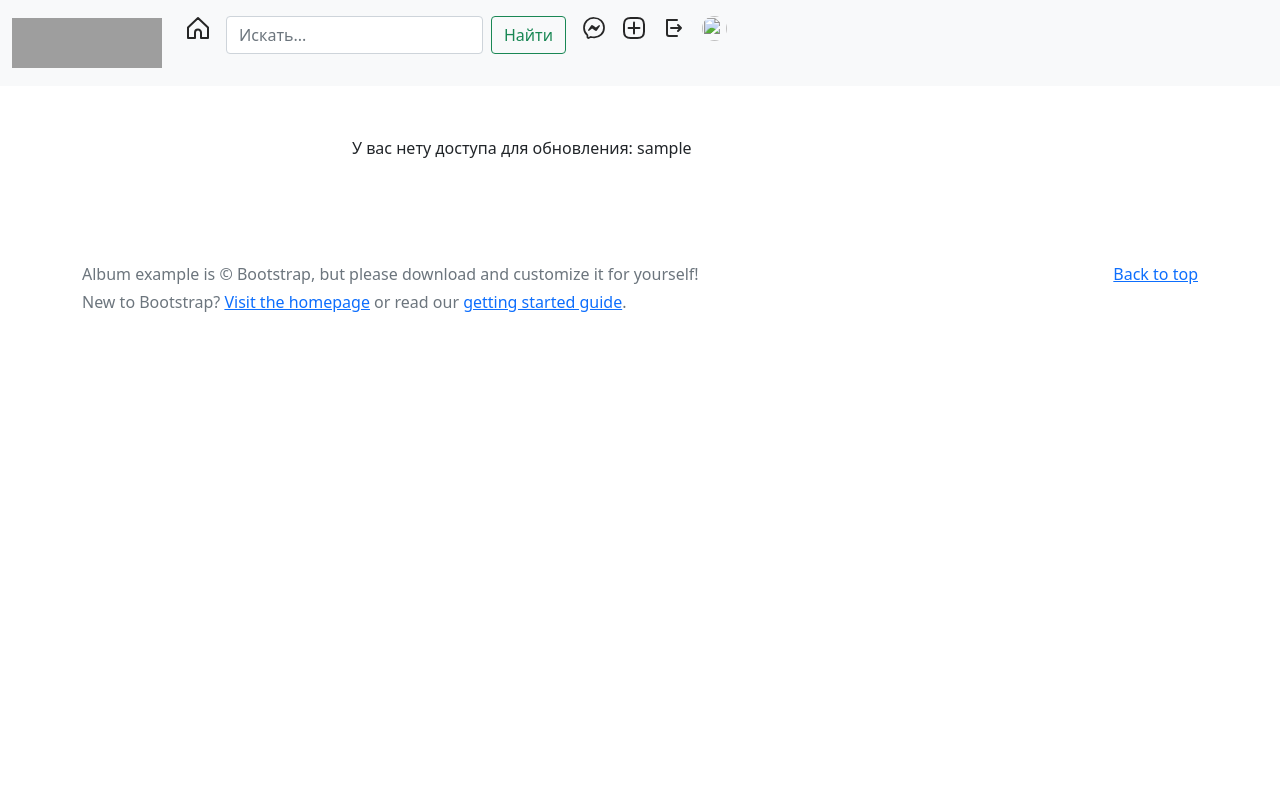
After one commit to Toktorov/Instagram22, a Django app: page /account/update/1 in a window 1280 px wide. The commit adds this page. Run offline with Django 4.2, Linux system fonts and the light colour scheme; tables that the repository leaves empty hold one stand-in row (values such as "Sample post"); some libraries are stand-ins or nearby versions; grey boxes are pictures that could not be loaded.

Commit message:
user update profile

```diff
--- a/instagram/urls.py
+++ b/instagram/urls.py
@@ -16,7 +16,7 @@ Including another URLconf
 from django.contrib import admin
 from django.urls import path
 from posts.views import index, post_detail, post_create, post_update, post_delete
-from users.views import register, user_login, account
+from users.views import register, user_login, account, account_update
 from django.conf import settings
 from django.conf.urls.static import static
 from django.contrib.auth.views import LogoutView
@@ -31,7 +31,8 @@ urlpatterns = [
     path('register/', register, name = "register"),
     path('login/', user_login, name = "user_login"),
     path('logout/', LogoutView.as_view(next_page = "index"), name = "logout"),
-    path('account/<int:id>',account, name = "account")
+    path('account/<int:id>',account, name = "account"),
+    path('account/update/<int:id>', account_update, name = "account_update"),
 ]
 
 urlpatterns += static(settings.MEDIA_URL, document_root=settings.MEDIA_ROOT)
--- /dev/null
+++ b/templates/account_update.html
@@ -0,0 +1,69 @@
+<html lang="en">
+<head>
+    <meta charset="UTF-8">
+    <meta http-equiv="X-UA-Compatible" content="IE=edge">
+    <meta name="viewport" content="width=device-width, initial-scale=1.0">
+    <title>Document</title>
+    <link href="https://cdn.jsdelivr.net/npm/bootstrap@5.0.2/dist/css/bootstrap.min.css" rel="stylesheet" integrity="sha384-EVSTQN3/azprG1Anm3QDgpJLIm9Nao0Yz1ztcQTwFspd3yD65VohhpuuCOmLASjC" crossorigin="anonymous">
+<script src="https://cdn.jsdelivr.net/npm/bootstrap@5.0.2/dist/js/bootstrap.bundle.min.js" integrity="sha384-MrcW6ZMFYlzcLA8Nl+NtUVF0sA7MsXsP1UyJoMp4YLEuNSfAP+JcXn/tWtIaxVXM" crossorigin="anonymous"></script>
+</head>
+<body>
+  {% include 'include/header.html' %}
+
+    {% if user.is_authenticated and request.user == user %}
+    <div style="margin: 50px 0;" class="row">
+        <div style="max-width:600px !important; margin:0 auto !important;" class="container">
+            <form method="POST" enctype='multipart/form-data'>
+                {% csrf_token %}
+                <div class="mb-3">
+                    <label for="exampleInputEmail1" class="form-label">Имя пользователя</label>
+                    <input type="text" name = 'username' value="{{ user.username }}" class="form-control">
+                </div>
+                <div class="mb-3">
+                    <label for="exampleInputEmail1" class="form-label">Имя</label>
+                    <input type="text" name = "last_name" value = "{{ user.last_name }}" class="form-control">
+                </div>
+                <div class="mb-3">
+                    <label for="exampleInputEmail1" class="form-label">Фамилия</label>
+                    <input type="text" name = "first_name" value = "{{ user.first_name }}" class="form-control">
+                </div>
+                <div class="mb-3">
+                    <label for="exampleInputEmail1" class="form-label">Почта</label>
+                    <input type="email" name = "email" value = "{{ user.email }}" class="form-control">
+                </div>
+                <div class="mb-3">
+                    <label for="exampleInputEmail1" class="form-label">Телефонный номер</label>
+                    <input type="text" name = "tel" value = "{{ user.phone }}" class="form-control">
+                </div>
+                <div class="mb-3">
+                    <label for="exampleInputEmail1" class="form-label">Фотография</label>
+                    <input type="file" name = "profile_image" value = "{{ user.profile_image.url }}" class="form-control">
+                </div>
+                <button type="submit" class="btn btn-primary">Обновить</button>
+              </form>
+        </div>
+    </div>
+    {% else %}
+    <div style="margin: 50px 0;" class="row">
+      <div style="max-width:600px !important; margin:0 auto !important;" class="container">
+        <p class="mb-1">У вас нету доступа для обновления: {{ user.username }}</p>
+      </div>
+    </div>
+    {% endif %}
+
+    <footer class="text-muted py-5">
+        <div class="container">
+          <p class="float-end mb-1">
+            <a href="#">Back to top</a>
+          </p>
+          <p class="mb-1">Album example is © Bootstrap, but please download and customize it for yourself!</p>
+          <p class="mb-0">New to Bootstrap? <a href="/">Visit the homepage</a> or read our <a href="/docs/5.0/getting-started/introduction/">getting started guide</a>.</p>
+        </div>
+    </footer>
+
+
+
+    <script src="https://cdn.jsdelivr.net/npm/@popperjs/core@2.9.2/dist/umd/popper.min.js" integrity="sha384-IQsoLXl5PILFhosVNubq5LC7Qb9DXgDA9i+tQ8Zj3iwWAwPtgFTxbJ8NT4GN1R8p" crossorigin="anonymous"></script>
+<script src="https://cdn.jsdelivr.net/npm/bootstrap@5.0.2/dist/js/bootstrap.min.js" integrity="sha384-cVKIPhGWiC2Al4u+LWgxfKTRIcfu0JTxR+EQDz/bgldoEyl4H0zUF0QKbrJ0EcQF" crossorigin="anonymous"></script>
+</body>
+</html>
--- a/templates/index.html
+++ b/templates/index.html
@@ -25,8 +25,7 @@
                   <a href="{% url 'post_detail' post.id %}" style="text-decoration:none; color: black;"><p class="card-text">{{ post.description|truncatewords:20 }}</p></a>
                   <div class="d-flex justify-content-between align-items-center">
                     <div class="btn-group">
-                        <button type="button" class="btn btn-sm btn-outline-secondary">@{{ post.user }}</button>
-
+                        <a href="{% url 'account' post.user.id %}"><button type="button" class="btn btn-sm btn-outline-secondary">@{{ post.user }}</button></a>
                     </div>
                     <small style="margin-left: 320px;" class="text-muted">{{ post.like_post.all.count }} лайк</small>
                     <small class="text-muted">{{ post.created }}</small>
--- a/templates/post_detail.html
+++ b/templates/post_detail.html
@@ -20,7 +20,7 @@
                   <p class="card-text">{{ post.description }}</p>
                   <div class="d-flex justify-content-between align-items-center">
                     <div class="btn-group">
-                        <button type="button" class="btn btn-sm btn-outline-secondary">@{{ post.user }}</button>
+                        <a href="{% url 'account' post.user.id %}"><button type="button" class="btn btn-sm btn-outline-secondary">@{{ post.user }}</button></a>
 
                         {% if user.is_authenticated %}
                       <form method="POST">
--- a/users/views.py
+++ b/users/views.py
@@ -37,3 +37,26 @@ def account(request, id):
         'user' : user,
     }
     return render(request, 'my_account.html', context)
+
+def account_update(request, id):
+    user = User.objects.get(id = id)
+    if request.method == "POST":
+        username = request.POST.get('username')
+        last_name = request.POST.get('last_name')
+        first_name = request.POST.get('first_name')
+        email = request.POST.get('email')
+        tel = request.POST.get('tel')
+        profile_image = request.FILES.get('profile_image')
+        user = User.objects.get(id = id)
+        user.username = username
+        user.last_name = last_name
+        user.first_name = first_name
+        user.email = email
+        user.phone = tel
+        user.profile_image = profile_image
+        user.save()
+        return redirect('account', user.id)
+    context = {
+        'user' : user
+    }
+    return render(request, 'account_update.html', context)
```
Also changed, not shown: templates/my_account.html (+5 -2 lines).
